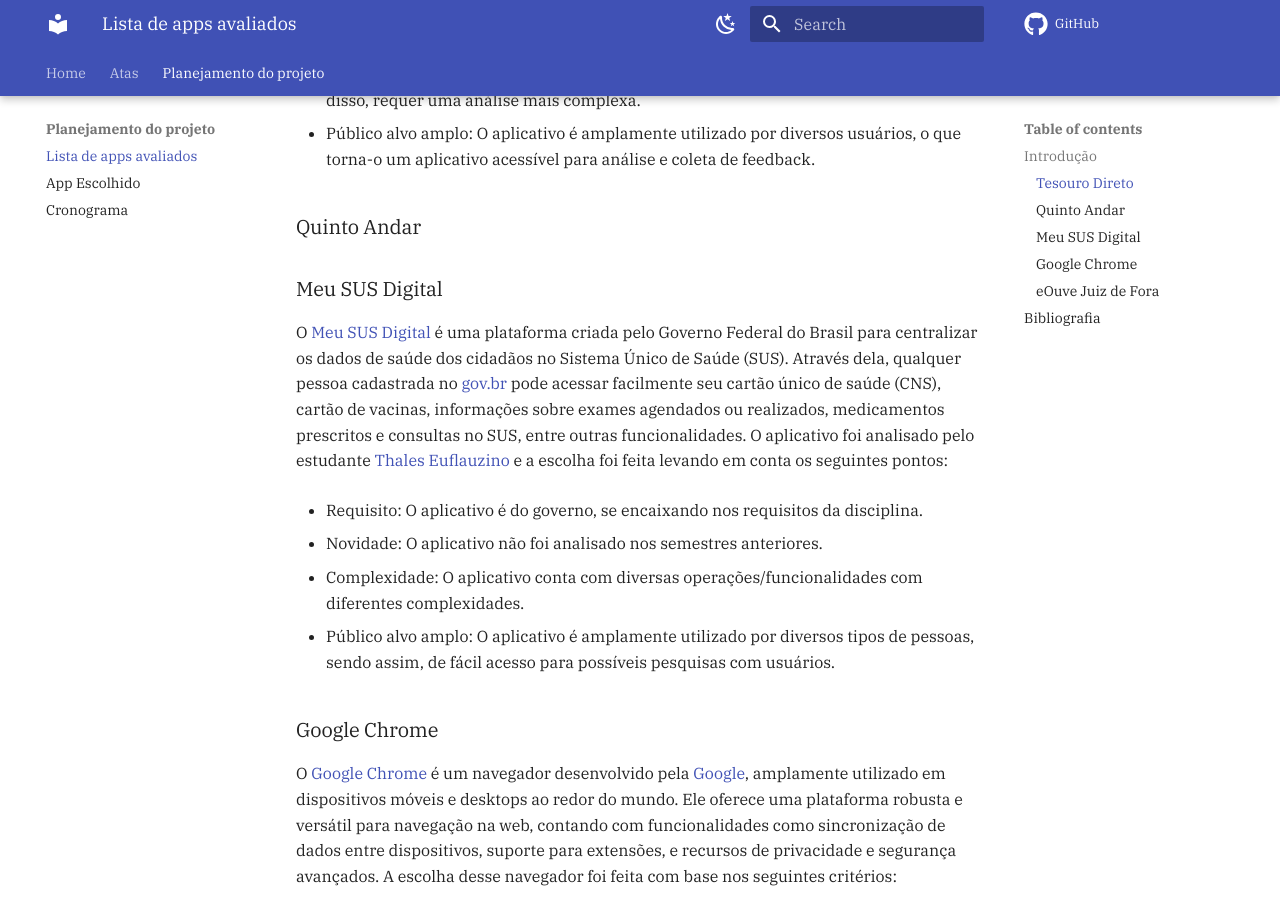
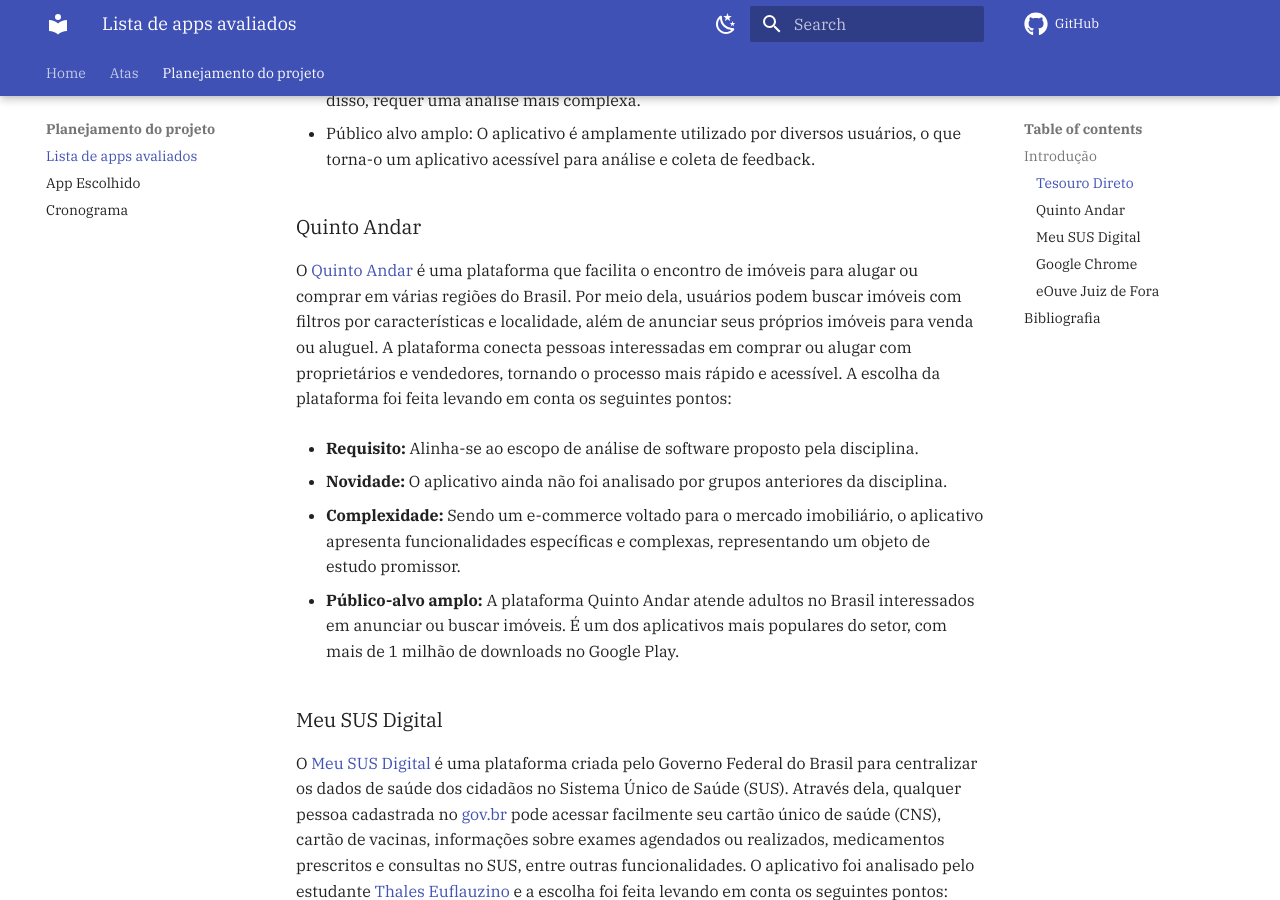
Before and after one commit to Requisitos-de-Software/2024.2-Grupo05, an MkDocs documentation site: the page built from docs/Planejamento-do-projeto/lista-apps-avaliados.md, in a window 1280 px wide and 900 px high, scrolled down 1056 px. Built offline with MkDocs 1.6.1 and Material for MkDocs 9.7.7, drawn with Linux system fonts in a browser that asks for light colours; comment, search, counter and statistics services are not loaded; some of the changed text lies outside the part shown.

Commit message:
feat: adicionando descrição do aplicativo avaliado 'Quinto Andar'

```diff
--- a/docs/Planejamento-do-projeto/lista-apps-avaliados.md
+++ b/docs/Planejamento-do-projeto/lista-apps-avaliados.md
@@ -53,6 +53,15 @@
 - Público alvo amplo: O aplicativo é amplamente utilizado por diversos usuários, o que torna-o um aplicativo acessível para análise e coleta de feedback.
 
 ### Quinto Andar
+O [Quinto Andar](https://www.quintoandar.com.br/) é uma plataforma que facilita o encontro de imóveis para alugar ou comprar em várias regiões do Brasil. Por meio dela, usuários podem buscar imóveis com filtros por características e localidade, além de anunciar seus próprios imóveis para venda ou aluguel. A plataforma conecta pessoas interessadas em comprar ou alugar com proprietários e vendedores, tornando o processo mais rápido e acessível. A escolha da plataforma foi feita levando em conta os seguintes pontos:
+
+- **Requisito:** Alinha-se ao escopo de análise de software proposto pela disciplina.
+
+- **Novidade:** O aplicativo ainda não foi analisado por grupos anteriores da disciplina.
+
+- **Complexidade:** Sendo um e-commerce voltado para o mercado imobiliário, o aplicativo apresenta funcionalidades específicas e complexas, representando um objeto de estudo promissor.
+
+- **Público-alvo amplo:** A plataforma Quinto Andar atende adultos no Brasil interessados em anunciar ou buscar imóveis. É um dos aplicativos mais populares do setor, com mais de 1 milhão de downloads no Google Play.
 
 ### Meu SUS Digital
 
@@ -110,3 +119,4 @@
 | `1.1`  | 28/10/2024 | Informações Google Chrome   |[Victor Hugo](https://github.com/ViictorHugoo)|[Víctor Schmidt](https://github.com/moonshinerd)|
 | `1.2`  | 28/10/2024 | Informações Tesouro Direto   |[Júlia Takaki](https://github.com/juliatakaki)| [Thales Euflauzino](https://github.com/thaleseuflauzino) |
 | `1.3` | 29/10/2024 | Informações eOuve Juiz de Fora | [Víctor Schmidt](https://github.com/moonshinerd) | [Thales Euflauzino](https://github.com/thaleseuflauzino) |
+| `1.4` | 29/10/2024 | Informações Quinto Andar | [Maria Helena](https://github.com/MariaCHelena) | [Thales Euflauzino](https://github.com/thaleseuflauzino) |
```
